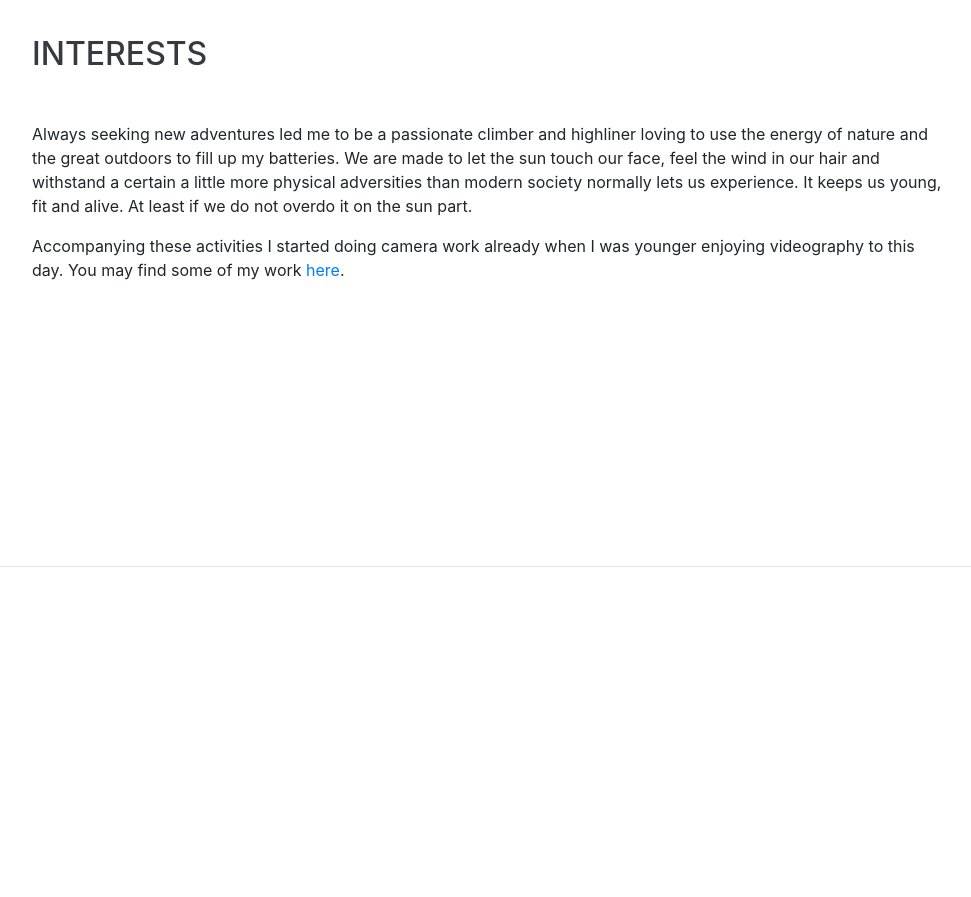
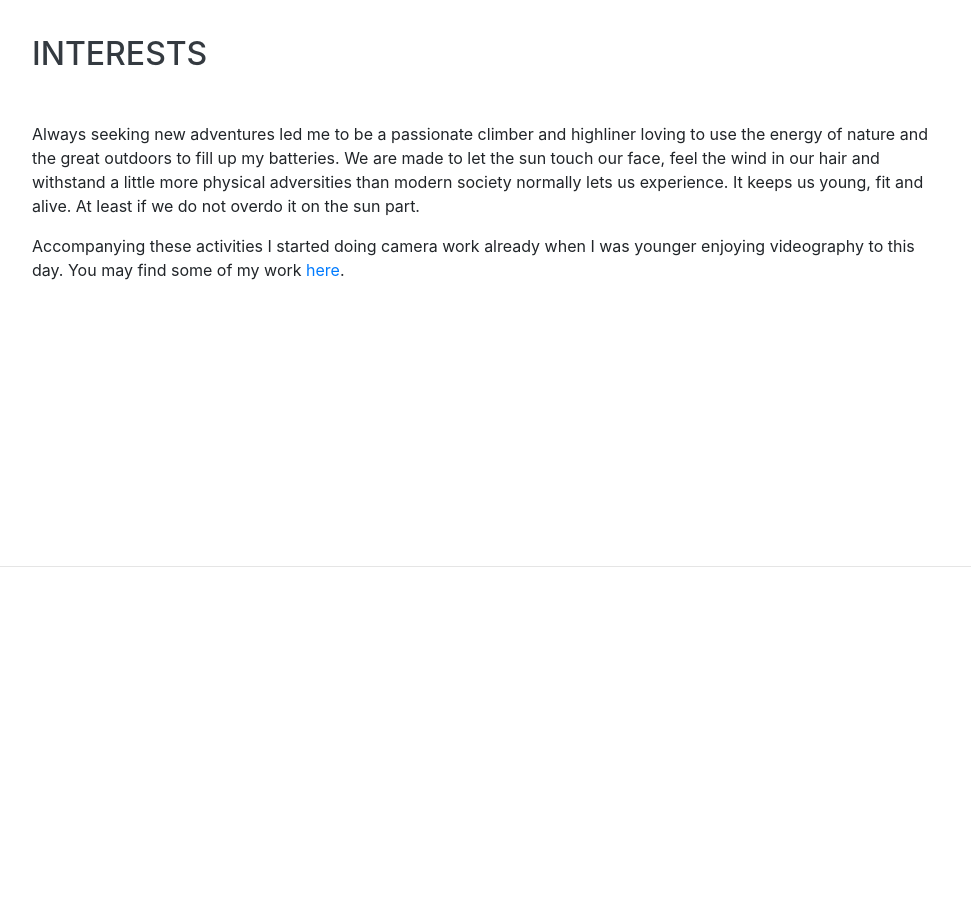
Before and after one commit to chrismolli/chrismolli.github.io, a website with bundled scripts: page index.html in a window 1280 px wide. Shown: the part 4060-4957 px from the top of the page, without its empty margins (288-1259 px from the left). Built offline with nearby package versions, Linux system fonts and the light colour scheme; files whose address does not match are found by name; a web font is replaced by a local one.

Commit message:
fixing text

```diff
--- a/index.html
+++ b/index.html
@@ -265,7 +265,7 @@
     <section class="resume-section p-3 p-lg-5 d-flex align-items-center" id="interests">
       <div class="w-100">
         <h2 class="mb-5">Interests</h2>
-        <p>Always seeking new adventures led me to be a passionate climber and highliner loving to use the energy of nature and the great outdoors to fill up my batteries. We are made to let the sun touch our face, feel the wind in our hair and withstand a certain a little more physical adversities than modern society normally lets us experience. It keeps us young, fit and alive. At least if we do not overdo it on the sun part.</p>
+        <p>Always seeking new adventures led me to be a passionate climber and highliner loving to use the energy of nature and the great outdoors to fill up my batteries. We are made to let the sun touch our face, feel the wind in our hair and withstand a little more physical adversities than modern society normally lets us experience. It keeps us young, fit and alive. At least if we do not overdo it on the sun part.</p>
         <p>Accompanying these activities I started doing camera work already when I was younger enjoying videography to this day. You may find some of my work <a href="https://vimeo.com/cmolliere"  >here</a>.</p>
       </div>
     </section>
```
